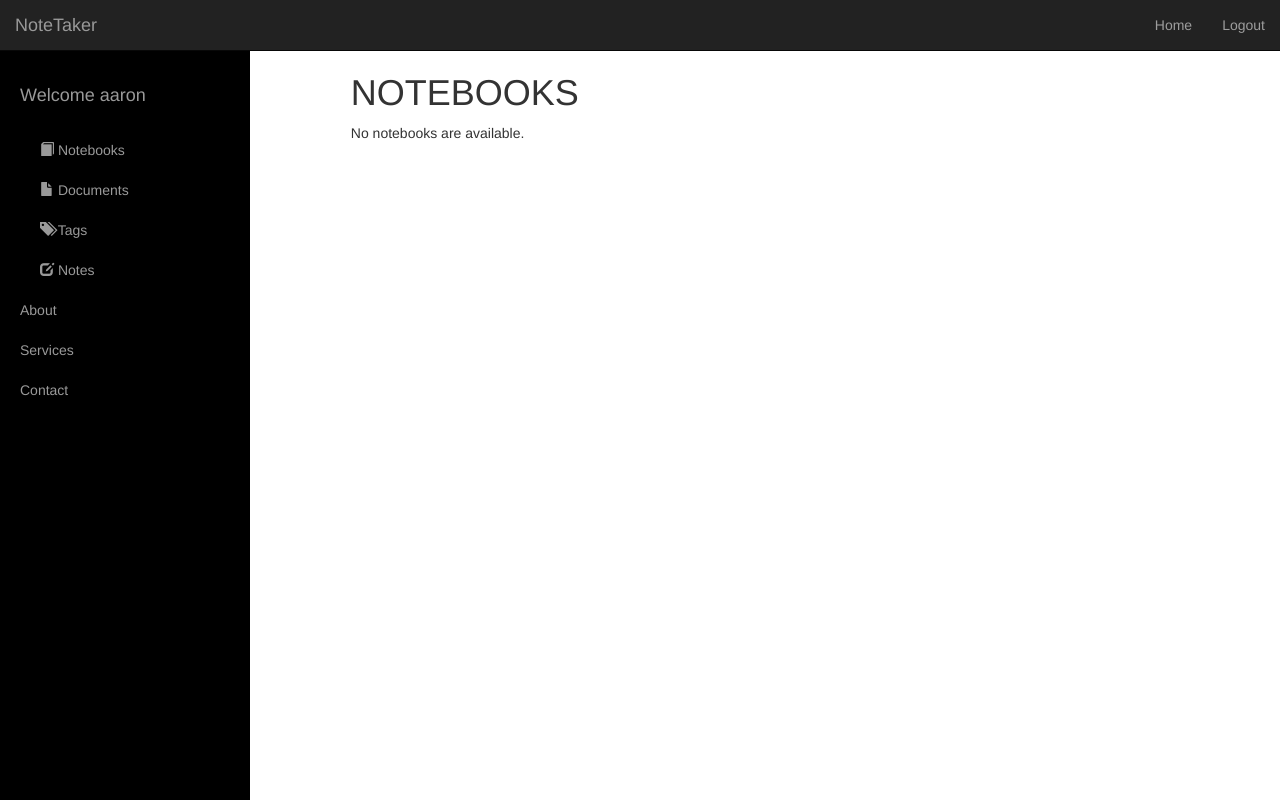
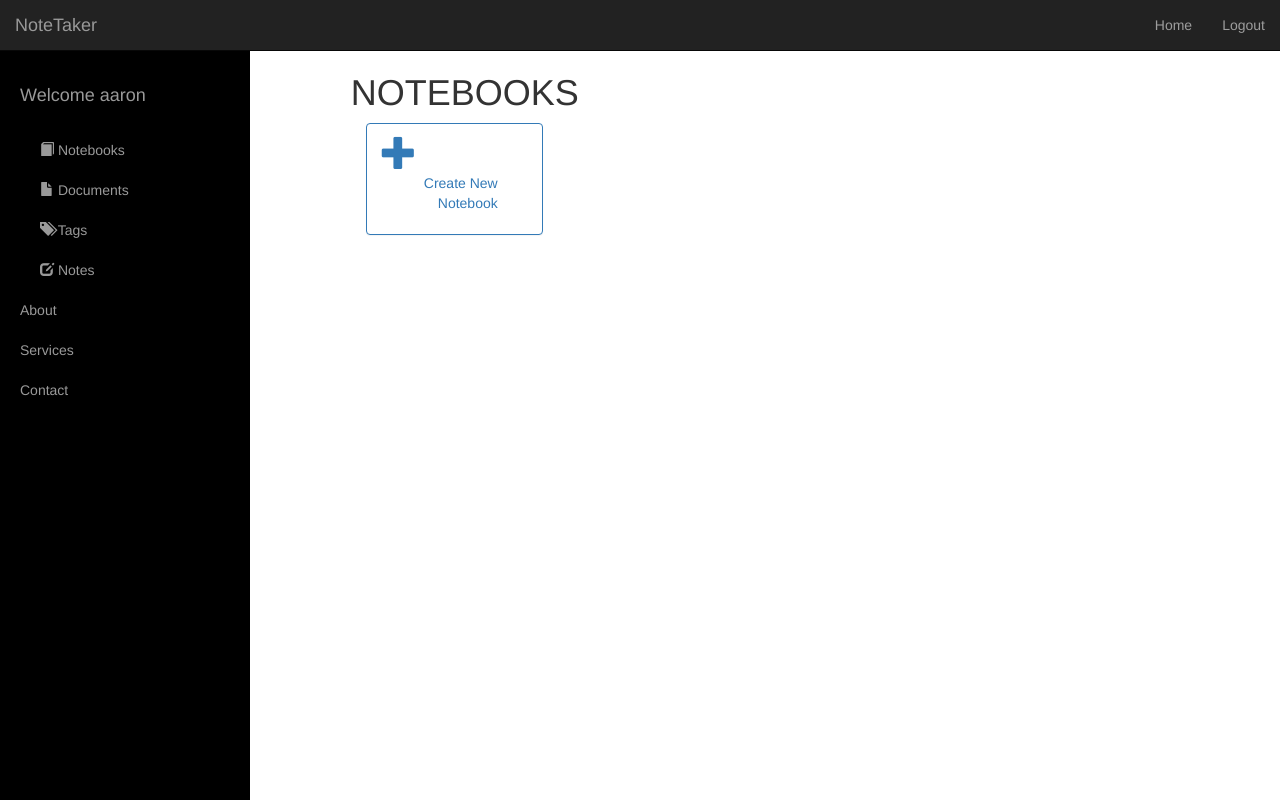
Before and after one commit to Aaronong/NoteTaker, a Django app: page /notebooks/ in a window 1280 px wide. Run offline with Django 3.2, Linux system fonts and the light colour scheme; a user stored in the database is signed in; data comes from the database, SQL or seed files in the repository; both versions use the stored data as it was after the commit; some libraries are stand-ins or nearby versions.

Commit message:
Added a create notebook form

```diff
--- a/notetaker/urls.py
+++ b/notetaker/urls.py
@@ -6,7 +6,7 @@ from django.contrib.auth import views as auth_views
 from authentication.forms import LoginForm
 
 urlpatterns = [
-    url(r'^$', views.index, name='index'),
+    url(r'^$', views.notebooks, name='index'),
     url(r'^login/$', auth_views.login, {'template_name': 'login.html', 'authentication_form': LoginForm}, name='login'),
     url(r'^logout/$', auth_views.logout, {'next_page': '/login'}, name='logout'),
     url(r'^notebooks/$', views.notebooks, name='notebooks'),
--- a/notetaker/views.py
+++ b/notetaker/views.py
@@ -1,4 +1,4 @@
-from django.shortcuts import render, HttpResponse, render_to_response
+from django.shortcuts import render, HttpResponse, render_to_response, redirect
 from .models import *
 from .forms import TextForm
 from django.template import RequestContext
@@ -12,6 +12,11 @@ def index(request):
 
 
 def notebooks(request):
+    if request.method=='POST':
+        title = request.POST.get('title')
+        nb = Notebook(title=title, owner=NoteUser.objects.get_by_natural_key(request.user))
+        nb.save()
+        return redirect('/')
     all_notebooks = Notebook.objects.filter(owner=request.user)
     context = {
         'all_notebooks': all_notebooks,
@@ -29,6 +34,17 @@ def documents(request):
         'all_documents': docs,
     }
     # return HttpResponse({context})
+    return render(request, 'documents.html', context)
+
+
+def notebook_edit(request, notebook_id):
+    documents_in_notebook = Document.objects.filter(notebook=notebook_id)
+    docs = {}
+    for doc in documents_in_notebook:
+        docs[doc] = NoteUser.objects.filter(authorization__document=doc, authorization__type=3)[0]
+    context = {
+        'all_documents': docs,
+    }
     return render(request, 'documents.html', context)
 
 
@@ -73,17 +89,6 @@ def doc_edit(request, doc_id):
     return render(request, 'noteeditor.html', context)
 
 
-def notebook_edit(request, notebook_id):
-    documents_in_notebook = Document.objects.filter(notebook=notebook_id)
-    docs = {}
-    for doc in documents_in_notebook:
-        docs[doc] = NoteUser.objects.filter(authorization__document=doc, authorization__type=3)[0]
-    context = {
-        'all_documents': docs,
-    }
-    return render(request, 'documents.html', context)
-
-
 def tag_edit(request, tag_id):
     tag_notes = Note.objects.filter(noteauthorization__user=request.user, tagging__tag=tag_id)
     notes = {}
--- a/templates/notebooks.html
+++ b/templates/notebooks.html
@@ -40,29 +40,52 @@
                 </div>
             {% endfor %}
 
+    {% endif %}
 
 
     <div class="col-lg-3 col-md-6">
-            <div class="panel panel-primary">
-                <a href="/notebooks/create/">
+        <div class="panel panel-primary" >
+            <a data-toggle="collapse" href="#collapseExample">
                 <div class="panel-heading">
+
                     <div class="row">
                         <div class="col-xs-2">
-                                <i style="font-size:2.5em;" class="glyphicon glyphicon-plus"></i>
+                            <i style="font-size:2.5em; color:#337ab7;" class="glyphicon glyphicon-plus"></i>
                         </div>
                         <div class="col-xs-10 text-right">
-                                <div>Create New Notebook</div>
+                            <p style="color:#337ab7;">Create New Notebook</p>
                         </div>
                     </div>
+
                 </div>
             </a>
 
 
+                <div class="collapse" id="collapseExample">
+                    <div class="panel-footer">
+
+                                    <form class="card" method="POST">
+                                        <div class="card-content">
+                                            <div class="row">
+                                                {%csrf_token%}
+                                                <label for="title" style="color:#337ab7;">&nbsp;Title: </label>
+                                                <input id="title" type="text" name="title" style="background-color:white;color:#337ab7;">
+                                            </div>
+                                            <div class="row">
+                                                &nbsp;
+                                                <button type="submit" class="btn btn-primary">Submit</button>
                                             </div>
                                         </div>
-    {% else %}
-        <p>No notebooks are available.</p>
-    {% endif %}
+                                    </form>
+
+                    </div>
+                </div>
+
+        </div>
+    </div>
+
+
+
 
 
 {% endblock %}
```
Also changed, not shown: templates/documents.html (+4 -4 lines), templates/noteeditor.html (+18 -2 lines), db.sqlite3. Lines whose indentation alone changed are shown as unchanged.
